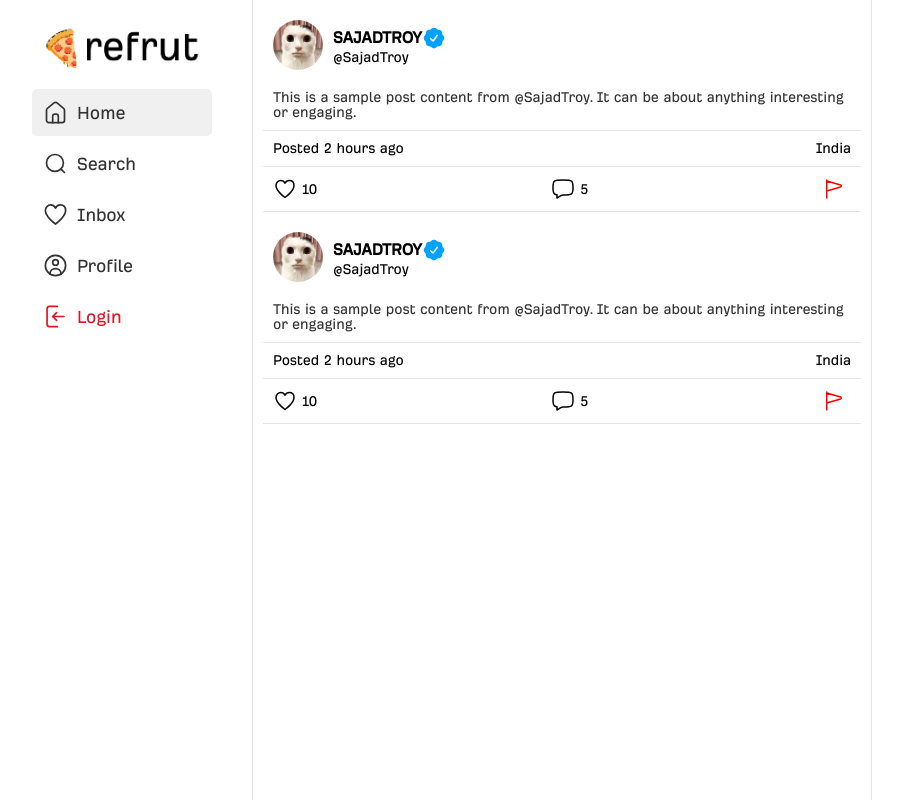
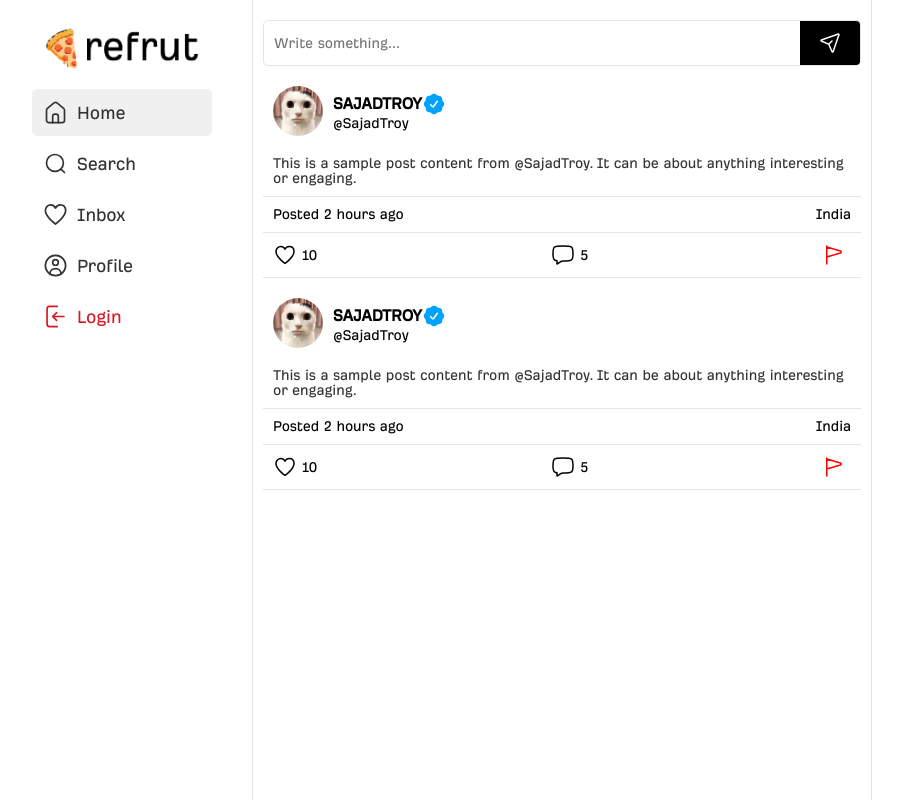
Before and after one commit to SajadTroy/refrut_next, a Next.js app: page / in a window 1280 px wide. Shown: the whole page, without its empty margins (8-911 px from the left). Built offline with nearby package versions, Linux system fonts and the light colour scheme.

Commit message:
Add write box component with styling for post creation

```diff
--- a/app/page.tsx
+++ b/app/page.tsx
@@ -14,10 +14,16 @@ export const metadata = {
 };
 
 export default function Home() {
-   const handle = 'SajadTroy';
+  const handle = 'SajadTroy';
   return (
     <div className="home_container">
       <div className="posts_container">
+        <form action="" method='post' className="write_box">
+          <input type="text" placeholder='Write something...' />
+          <button>
+            <svg width="24" height="24" fill="none" stroke="currentColor" strokeWidth="1.5" viewBox="0 0 24 24" strokeLinecap="round" strokeLinejoin="round" xmlns="http://www.w3.org/2000/svg"><path d='m14 10-3 3m9.288-9.969a.535.535 0 0 1 .68.681l-5.924 16.93a.535.535 0 0 1-.994.04l-3.219-7.242a.54.54 0 0 0-.271-.271l-7.242-3.22a.535.535 0 0 1 .04-.993z' /></svg>
+          </button>
+        </form>
 
         <div className="post">
           <Link href={`/u/${handle}`} className="post_header">
--- a/styles/home.css
+++ b/styles/home.css
@@ -117,3 +117,39 @@
 .posts_container .post .post_actions button.red {
     color: red;
 }
+
+.write_box {
+    width: 100%;
+    display: flex;
+    flex-direction: row;
+    align-items: center;
+    justify-content: center;
+    background-color: #fff;
+    margin-bottom: 10px;
+    margin-top: 10px;
+    border-radius: 5px;
+    border: #e5e5e5 solid 1px;
+    overflow: hidden;
+}
+
+.write_box input {
+    width: calc(100% - 80px);
+    border: none;
+    outline: none;
+    padding: 10px;
+    font-size: 16px;
+    color: #333;
+}
+
+.write_box button {
+    flex: 1;
+    background-color: #000;
+    color: #fff;
+    border: none;
+    cursor: pointer;
+    padding: 10px;
+    font-size: 16px;
+    display: flex;
+    align-items: center;
+    justify-content: center;
+}
```
